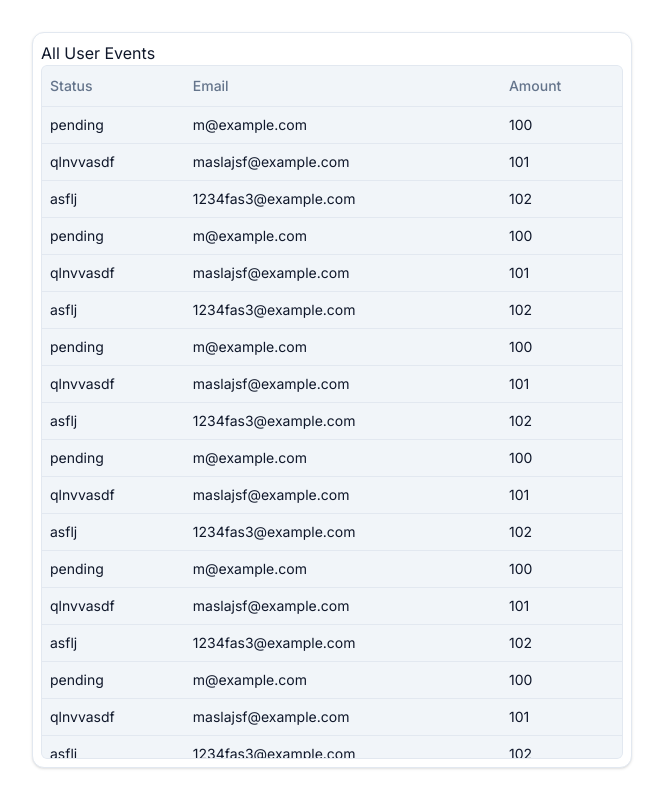
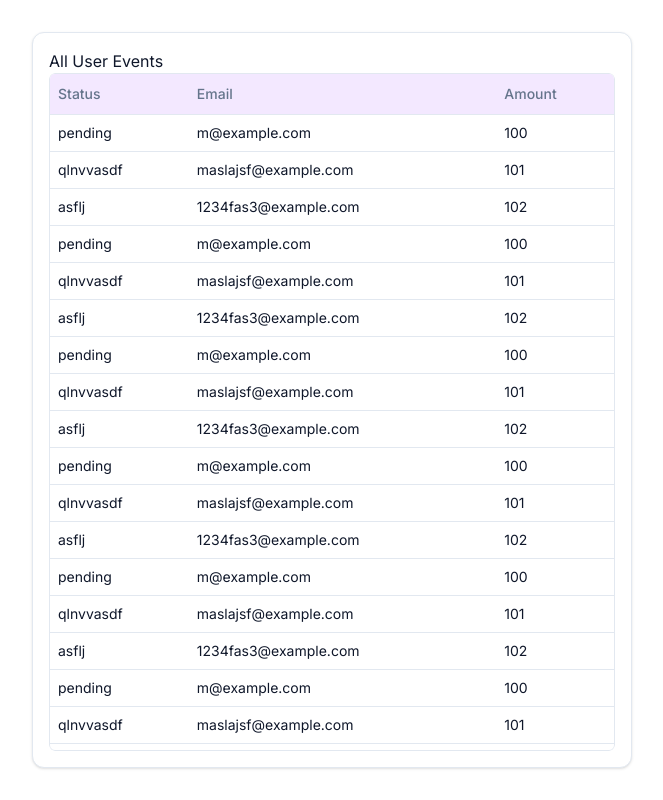
Before and after one commit to xxrom/user_tracker, a Next.js app in the folder frontend/: page /table in a window 1280 px wide. Shown: the whole page, without its empty margins (308-971 px from the left). Built offline with nearby package versions, Linux system fonts and the light colour scheme.

Commit message:
feat: table header => sticky

```diff
--- a/frontend/src/app/table/page.tsx
+++ b/frontend/src/app/table/page.tsx
@@ -3,10 +3,10 @@ import { Card } from "@/ui";
 
 const TablePage = () => {
   return (
-    <Card className="grid grid-cols-[1fr] grid-rows-[auto_1fr] p-2 overflow-scroll">
+    <Card className="grid grid-cols-[1fr] grid-rows-[auto_1fr] p-4 overflow-scroll">
       <div>All User Events</div>
 
-      <main className="grid grid-cols-[1fr] grid-rows-[1fr] overflow-scroll rounded-md bg-slate-100">
+      <main className="grid grid-cols-[1fr] grid-rows-[1fr] overflow-scroll rounded-md">
         <UsersTags />
       </main>
     </Card>
--- a/frontend/src/ui/DataTable.tsx
+++ b/frontend/src/ui/DataTable.tsx
@@ -36,7 +36,7 @@ export function DataTable<TData, TValue>({
   return (
     <div className={`grid overflow-scroll rounded-md border ${className}`}>
       <Table>
-        <TableHeader>
+        <TableHeader className="sticky top-0 bg-purple-100">
           {table.getHeaderGroups().map((headerGroup) => (
             <TableRow key={headerGroup.id}>
               {headerGroup.headers.map((header) => {
```
